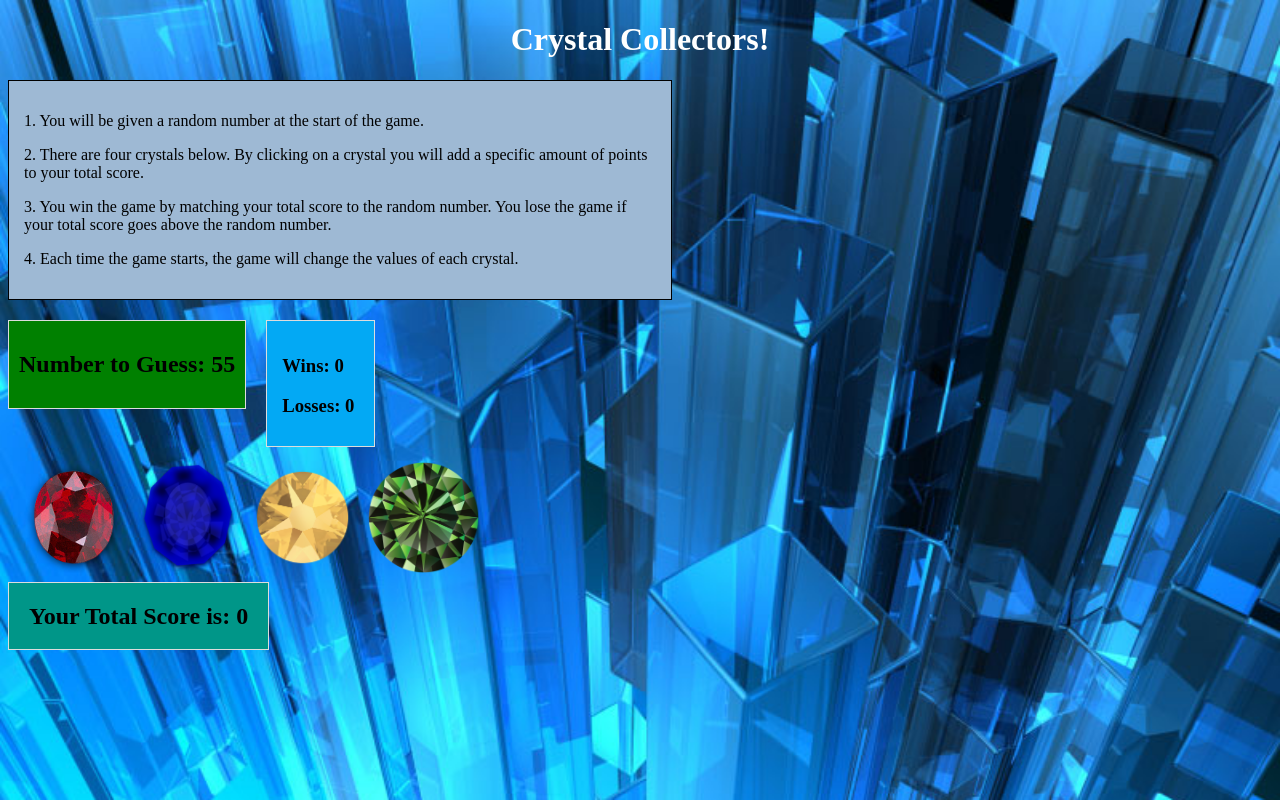
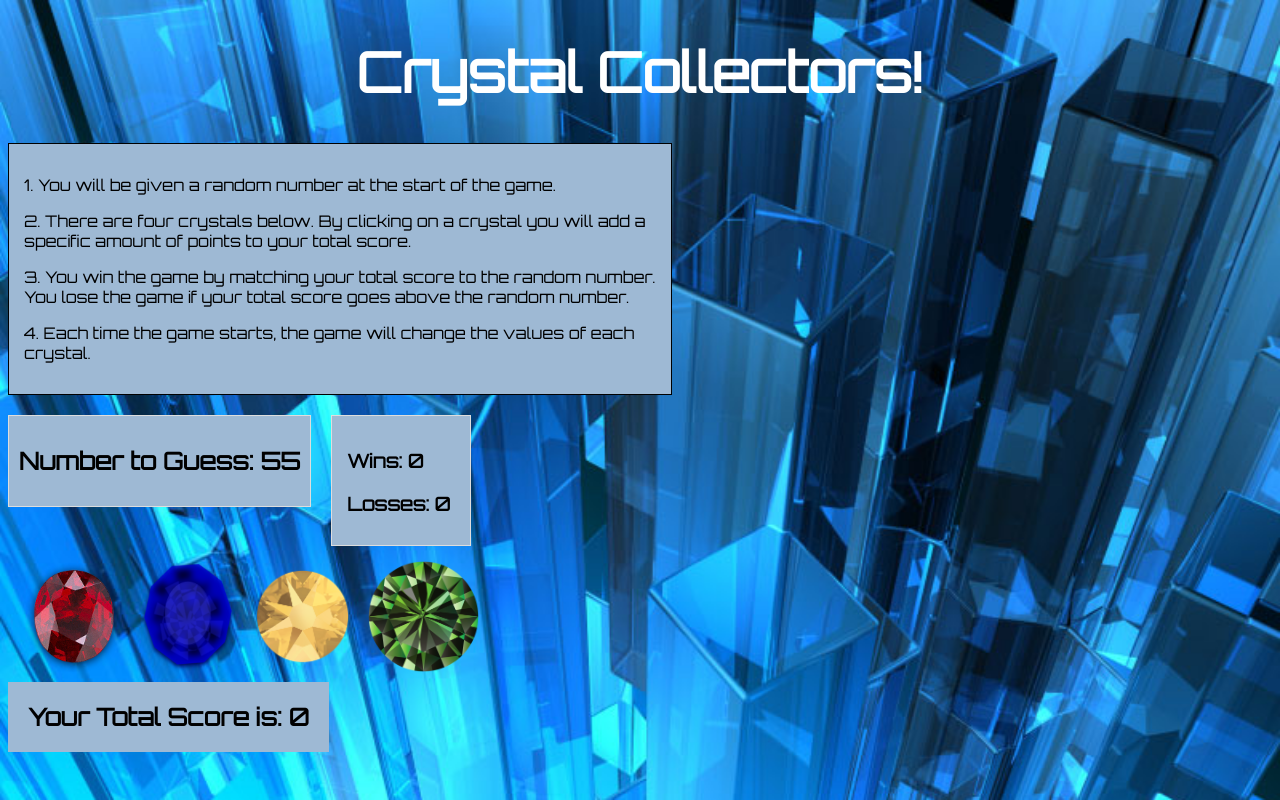
Before and after one commit to carlosalfonzo33/week-4-game, a plain HTML site: page index.html in a window 1280 px wide. Drawn offline with nearby package versions, Linux system fonts and the light colour scheme.

Commit message:
adding fonts

```diff
--- a/assets/css/style.css
+++ b/assets/css/style.css
@@ -4,17 +4,20 @@ body {
     background-attachment: fixed;
     background-position: center top;
     background-size: 100% auto;
+
 }
 
 h1{
 	text-align: center;
 	color: white;
+	font-family: 'Orbitron', sans-serif;
+	font-size: 55px;
+
 
 }
 
 #wrapper {
 	width: 100%
-
 	max-width:960px;
 	margin: 0 auto;
 }
@@ -27,25 +30,30 @@ h1{
 	margin-top: 20px;
 	border: solid 1px #ddd
 	margin:auto;
+	font-family: 'Orbitron', sans-serif;
 
 }
 
 #guessingNumber {
-	background-color: green;
+	font-family: 'Orbitron', sans-serif;
+	background-color: #9EB9D4;
 	float: left;
 	display: inline-block;
 	padding: 10px;
 	margin-top: 20px;
 	border: solid 1px #ddd
+
 }
 
 #scoreboard {
-	background-color: #03A9F4;
+	font-family: 'Orbitron', sans-serif;
+	background-color: #9EB9D4;
 	display: inline-block;
 	padding: 15px 20px 10px 15px;
 	margin-top: 20px;
 	margin-left: 20px;
 	border: solid 1px #ddd
+
 
 }
 
@@ -67,11 +75,13 @@ h1{
 
 #totalScore {
 	margin-bottom: 50px;
+	font-family: 'Orbitron', sans-serif;
 }
 
 #yts {
-	background: #009688;
+	background: #9EB9D4;
 	display: inline;
 	padding: 20px;
 	border: solid 1px #ddd
+	font-family: 'Orbitron', sans-serif;
 }
--- a/assets/javascript/game.js
+++ b/assets/javascript/game.js
@@ -23,7 +23,6 @@ $(document).ready(function() {
 			  }
 			  if(!found)numbers[numbers.length]=randomnumber;
 			}
-		console.log(numbers);
 
 		for (i = 0; i < numbers.length; i++) {
 			var imageCrystal = $('<img>');
--- a/index.html
+++ b/index.html
@@ -3,6 +3,7 @@
 <head>
 	<title>Crystal Collectors</title>
 	<link rel="stylesheet" type="text/css" href="assets/css/style.css">
+	<link href="https://fonts.googleapis.com/css?family=Orbitron" rel="stylesheet">
 </head>
 <body>
 
```
Also changed, not shown: 1 other file.
